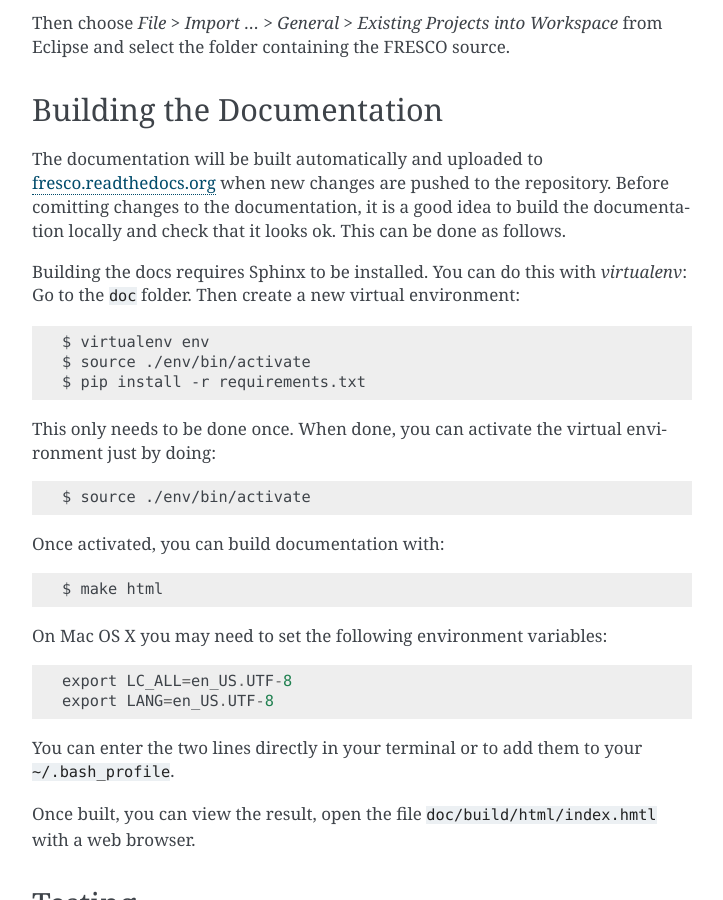
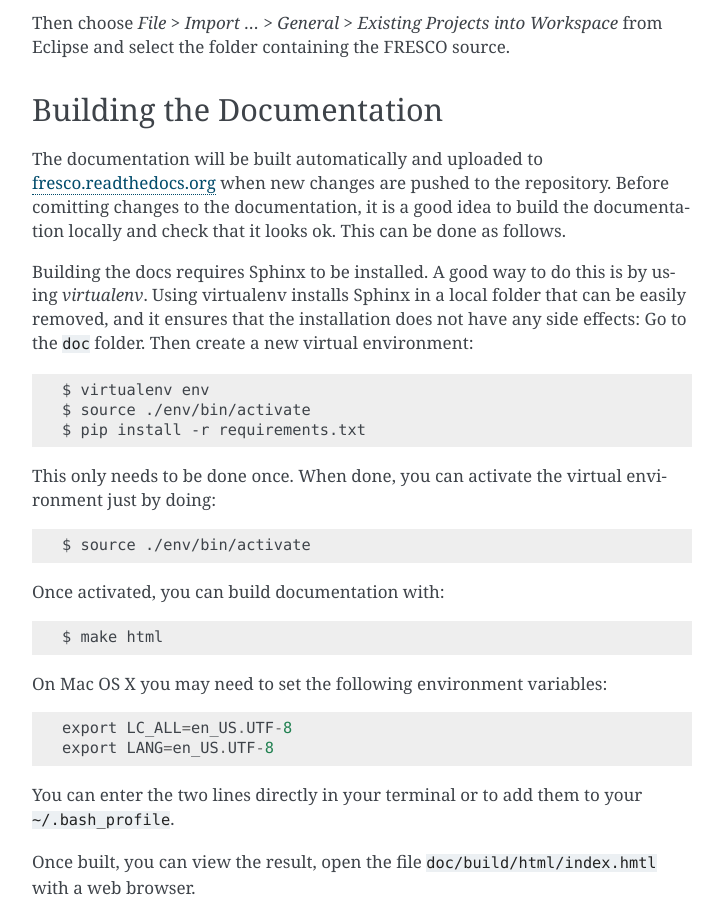
Before and after one commit to aicis/fresco, a Sphinx documentation site: the page built from doc/source/developers.rst, in a window 1280 px wide and 900 px high, scrolled down 1071 px. Shown: the whole window, without its empty margins (388-1111 px from the left). Built offline with Sphinx 7.4.7, drawn with Linux system fonts in a browser that asks for light colours.

Commit message:
DOCS: Motivate using virtualenv.

```diff
--- a/doc/source/developers.rst
+++ b/doc/source/developers.rst
@@ -81,9 +81,10 @@ pushed to the repository. Before comitting changes to the documentation, it is
 a good idea to build the documentation locally and check that it looks ok. This
 can be done as follows.
 
-Building the docs requires Sphinx to be installed. You can do this with
-*virtualenv*:  Go to the ``doc`` folder. Then create a new virtual
-environment: ::
+Building the docs requires Sphinx to be installed. A good way to do this is by
+using *virtualenv*. Using virtualenv installs Sphinx in a local folder that can
+be easily removed, and it ensures that the installation does not have any side
+effects:  Go to the ``doc`` folder. Then create a new virtual environment: ::
 
   $ virtualenv env
   $ source ./env/bin/activate
```
